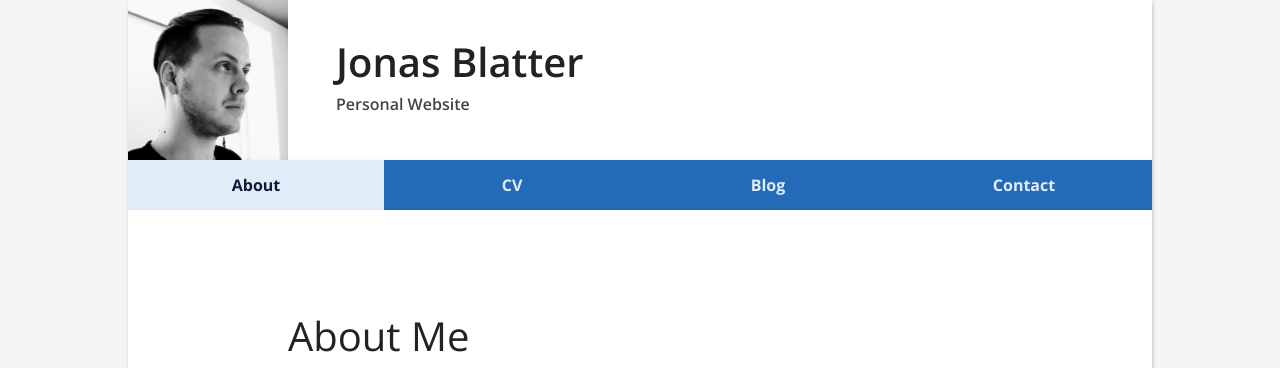
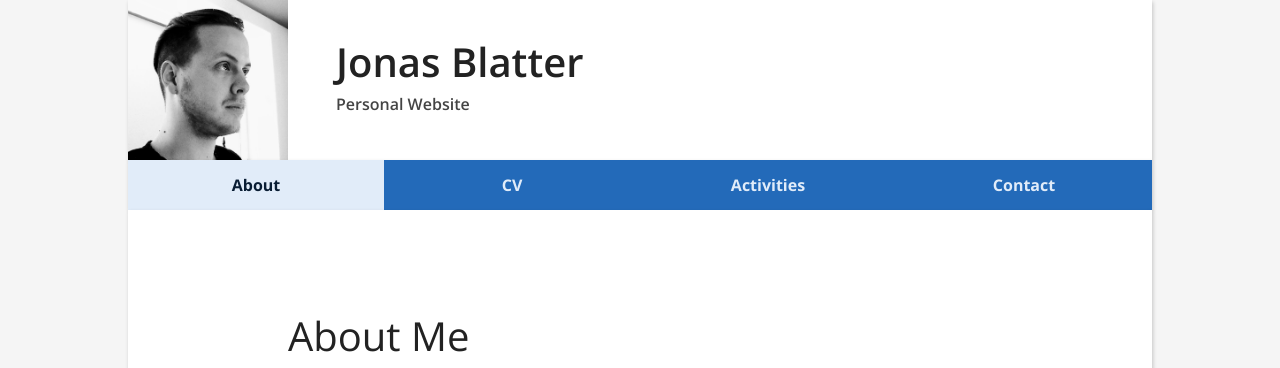
Before and after one commit to jonasblatter/jonasblatter.github.io, a Jekyll site: the page built from about.md, in a window 1280 px wide. Shown: the top 368 px of the page. Built offline with Jekyll 4.4.1, drawn with Linux system fonts in a browser that asks for light colours; our own code applies the rules of GitHub Pages for plain Markdown files; a style sheet for code colours, icons or effects is not loaded.

Commit message:
Update navigation.yaml

```diff
--- a/_data/navigation.yaml
+++ b/_data/navigation.yaml
@@ -2,7 +2,7 @@
   url: /about.html
 - title: CV
   url: /cv.html
-- title: Blog
+- title: Activities
   url: /blog.html
   subnav:
   - title: Posters
```
